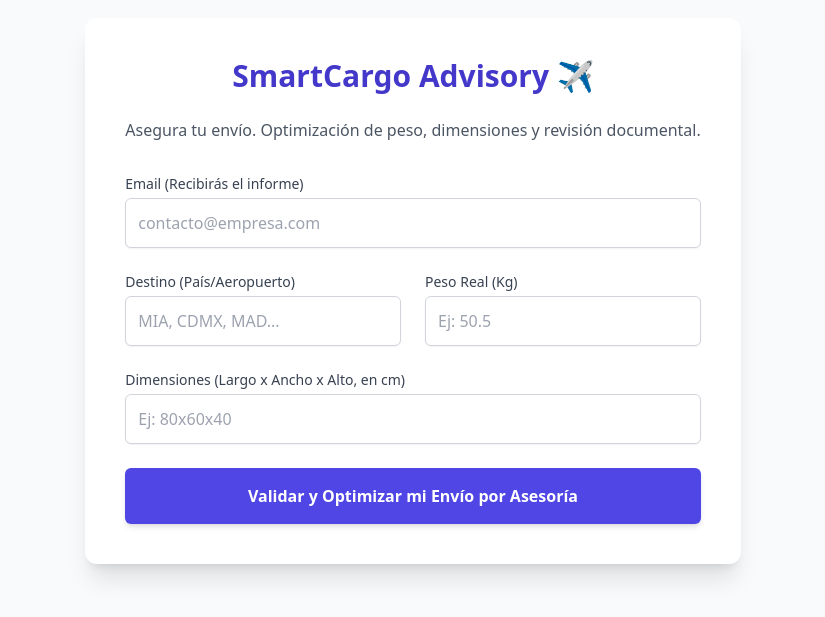
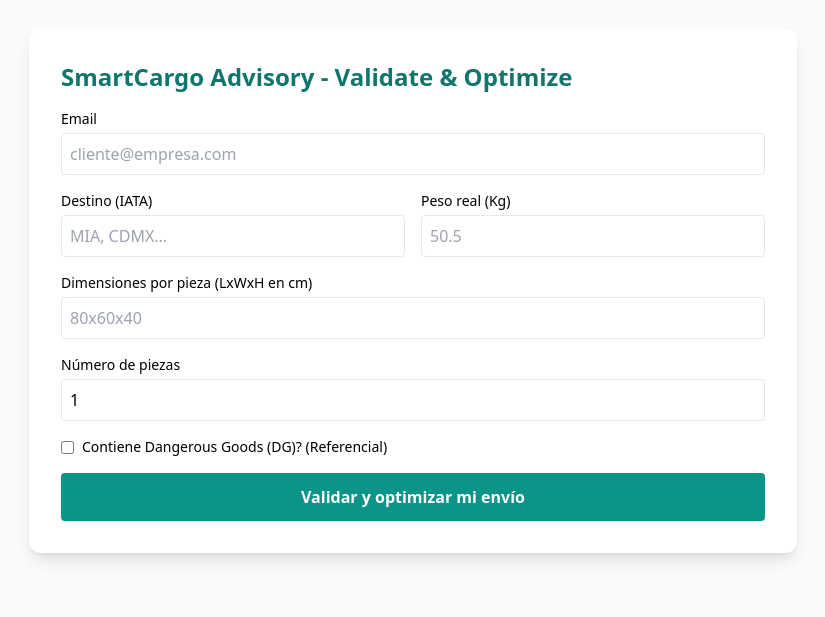
Before and after one commit to mayroga/Smartcargo-Advisory, a React (Vite) app in the folder client/: page / in a window 1280 px wide. Shown: the part 109-726 px from the top of the page, without its empty margins (227-1052 px from the left). Built offline with nearby package versions, Linux system fonts and the light colour scheme.

Commit message:
Update ShipmentForm.jsx

```diff
--- a/client/src/components/ShipmentForm.jsx
+++ b/client/src/components/ShipmentForm.jsx
@@ -1,96 +1,127 @@
+// client/src/components/ShipmentForm.jsx
 import React, { useState } from 'react';
 import axios from 'axios';
 
-// URL base de tu backend, Render se encargará de resolver '/api'
-const API_BASE_URL = '/api';
+const API_BASE_URL = '/api/shipments'; // endpoint base for shipments
 
 const ShipmentForm = () => {
     const [formData, setFormData] = useState({
         clientEmail: '',
         destination: '',
         realWeight: '',
-        dimensions: '' // Formato esperado: "LxWxH"
+        dimensions: '', // format: "80x60x40" in cm
+        pieces: 1,
+        isDangerousGoods: false,
+        unNumber: '',
+        dgClassPrimary: ''
     });
     const [message, setMessage] = useState('');
     const [loading, setLoading] = useState(false);
 
     const handleChange = (e) => {
-        setFormData({ ...formData, [e.target.name]: e.target.value });
+        const { name, value, type, checked } = e.target;
+        setFormData(prev => ({ ...prev, [name]: type === 'checkbox' ? checked : value }));
     };
 
     const handleSubmit = async (e) => {
         e.preventDefault();
         setLoading(true);
-        setMessage('Procesando datos y optimizando... por favor, espera y revisa tu correo en breve.');
+        setMessage('Procesando datos y optimizando...');
 
         try {
-            // Llama a la ruta POST /api/submit-shipment
-            const response = await axios.post(`${API_BASE_URL}/submit-shipment`, formData);
-            setMessage(response.data.message + ' Revisa la bandeja de entrada y spam.');
+            const payload = {
+                clientEmail: formData.clientEmail,
+                destination: formData.destination,
+                realWeight: Number(formData.realWeight),
+                dimensions: formData.dimensions,
+                pieces: Number(formData.pieces),
+                isDangerousGoods: formData.isDangerousGoods,
+                unNumber: formData.unNumber,
+                dgClassPrimary: formData.dgClassPrimary
+            };
 
-            // Limpia el formulario
-            setFormData({ clientEmail: '', destination: '', realWeight: '', dimensions: '' });
-
-        } catch (error) {
-            console.error('Error:', error.response?.data || error.message);
-            setMessage('❌ Error al procesar: ' + (error.response?.data.message || 'Error de conexión.'));
+            const res = await axios.post(`${API_BASE_URL}/submit-shipment`, payload);
+            setMessage(res.data.message + ' Revisa tu correo (incluso spam).');
+            setFormData({
+                clientEmail: '',
+                destination: '',
+                realWeight: '',
+                dimensions: '',
+                pieces: 1,
+                isDangerousGoods: false,
+                unNumber: '',
+                dgClassPrimary: ''
+            });
+        } catch (err) {
+            console.error(err);
+            setMessage('❌ Error al procesar: ' + (err.response?.data?.message || err.message));
         } finally {
             setLoading(false);
         }
     };
 
     return (
-        <div className="max-w-3xl mx-auto p-10 bg-white shadow-xl rounded-xl">
-            <h2 className="text-3xl font-extrabold mb-6 text-indigo-700 text-center">
-                SmartCargo Advisory ✈️
-            </h2>
-            <p className="text-gray-600 mb-8 text-center">
-                Asegura tu envío. Optimización de peso, dimensiones y revisión documental.
-            </p>
-
-            <form onSubmit={handleSubmit} className="space-y-6">
+        <div className="max-w-3xl w-full bg-white p-8 rounded-xl shadow-lg">
+            <h2 className="text-2xl font-bold text-teal-700 mb-4">SmartCargo Advisory - Validate & Optimize</h2>
+            <form onSubmit={handleSubmit} className="space-y-4">
                 <div>
-                    <label htmlFor="clientEmail" className="block text-sm font-medium text-gray-700">Email (Recibirás el informe)</label>
-                    <input type="email" name="clientEmail" value={formData.clientEmail} onChange={handleChange} required
-                            className="mt-1 block w-full border border-gray-300 rounded-md shadow-sm p-3 focus:ring-indigo-500 focus:border-indigo-500"
-                            placeholder="contacto@empresa.com"
-                    />
+                    <label className="block text-sm">Email</label>
+                    <input type="email" name="clientEmail" required value={formData.clientEmail} onChange={handleChange}
+                        className="mt-1 w-full p-2 border rounded" placeholder="cliente@empresa.com" />
                 </div>
 
-                <div className="grid grid-cols-1 md:grid-cols-2 gap-6">
+                <div className="grid grid-cols-1 md:grid-cols-2 gap-4">
                     <div>
-                        <label htmlFor="destination" className="block text-sm font-medium text-gray-700">Destino (País/Aeropuerto)</label>
-                        <input type="text" name="destination" value={formData.destination} onChange={handleChange} required
-                                className="mt-1 block w-full border border-gray-300 rounded-md shadow-sm p-3"
-                                placeholder="MIA, CDMX, MAD..."
-                        />
+                        <label className="block text-sm">Destino (IATA)</label>
+                        <input name="destination" value={formData.destination} onChange={handleChange} required
+                            className="mt-1 w-full p-2 border rounded" placeholder="MIA, CDMX..." />
                     </div>
                     <div>
-                        <label htmlFor="realWeight" className="block text-sm font-medium text-gray-700">Peso Real (Kg)</label>
-                        <input type="number" name="realWeight" value={formData.realWeight} onChange={handleChange} required step="0.01"
-                                className="mt-1 block w-full border border-gray-300 rounded-md shadow-sm p-3"
-                                placeholder="Ej: 50.5"
-                        />
+                        <label className="block text-sm">Peso real (Kg)</label>
+                        <input name="realWeight" type="number" step="0.01" value={formData.realWeight} onChange={handleChange} required
+                            className="mt-1 w-full p-2 border rounded" placeholder="50.5" />
                     </div>
                 </div>
 
                 <div>
-                    <label htmlFor="dimensions" className="block text-sm font-medium text-gray-700">Dimensiones (Largo x Ancho x Alto, en cm)</label>
-                    <input type="text" name="dimensions" value={formData.dimensions} onChange={handleChange} required
-                            className="mt-1 block w-full border border-gray-300 rounded-md shadow-sm p-3"
-                            placeholder="Ej: 80x60x40"
-                    />
+                    <label className="block text-sm">Dimensiones por pieza (LxWxH en cm)</label>
+                    <input name="dimensions" value={formData.dimensions} onChange={handleChange} required
+                        className="mt-1 w-full p-2 border rounded" placeholder="80x60x40" />
                 </div>
 
+                <div>
+                    <label className="block text-sm">Número de piezas</label>
+                    <input name="pieces" type="number" min="1" value={formData.pieces} onChange={handleChange}
+                        className="mt-1 w-full p-2 border rounded" />
+                </div>
+
+                <div className="flex items-center space-x-2">
+                    <input type="checkbox" id="isDangerousGoods" name="isDangerousGoods" checked={formData.isDangerousGoods} onChange={handleChange} />
+                    <label htmlFor="isDangerousGoods" className="text-sm">Contiene Dangerous Goods (DG)? (Referencial)</label>
+                </div>
+
+                {formData.isDangerousGoods && (
+                    <div className="grid grid-cols-1 md:grid-cols-2 gap-2">
+                        <div>
+                            <label className="block text-sm">UN Number</label>
+                            <input name="unNumber" value={formData.unNumber} onChange={handleChange} className="mt-1 w-full p-2 border rounded" />
+                        </div>
+                        <div>
+                            <label className="block text-sm">Clase primaria (ej: 3, 6.1)</label>
+                            <input name="dgClassPrimary" value={formData.dgClassPrimary} onChange={handleChange} className="mt-1 w-full p-2 border rounded" />
+                        </div>
+                    </div>
+                )}
+
                 <button type="submit" disabled={loading}
-                        className="w-full bg-indigo-600 text-white p-4 rounded-md font-semibold hover:bg-indigo-700 disabled:bg-indigo-300 transition duration-150 shadow-md">
-                    {loading ? 'Validando y enviando informe...' : 'Validar y Optimizar mi Envío por Asesoría'}
+                    className="mt-3 w-full py-3 bg-teal-600 text-white rounded font-semibold">
+                    {loading ? 'Validando y enviando...' : 'Validar y optimizar mi envío'}
                 </button>
             </form>
 
-            {message && <p className={`mt-6 text-center text-base ${message.includes('❌') ? 'text-red-600' : 'text-green-600'}`}>{message}</p>}
+            {message && <p className={`mt-4 text-center ${message.includes('❌') ? 'text-red-600' : 'text-green-600'}`}>{message}</p>}
         </div>
     );
 };
 
-export default ShipmentForm
+export default ShipmentForm;
```
